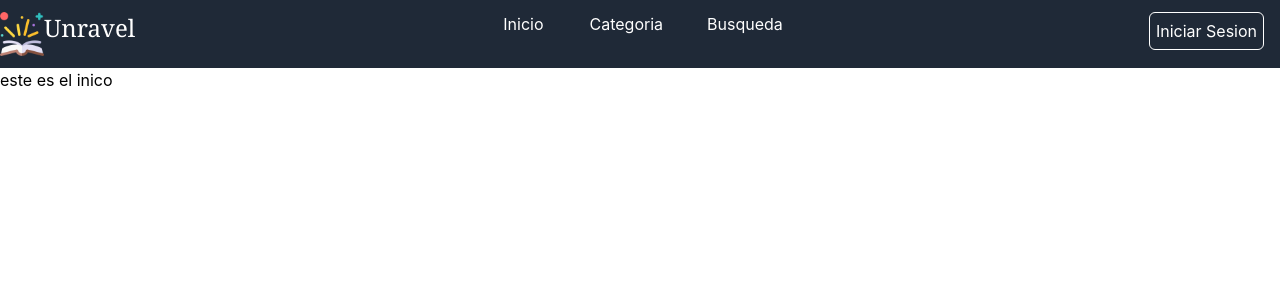
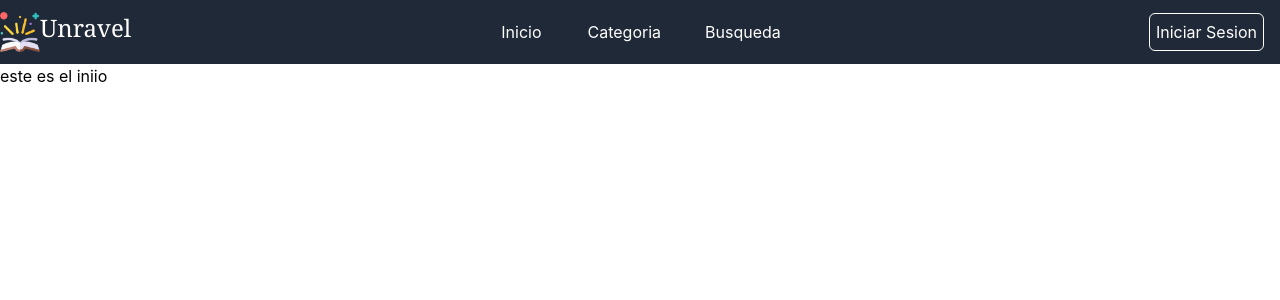
Before and after one commit to Diiegohdez/Dise-oweb, a React (Create React App) app: page / in a window 1280 px wide. Shown: the top 300 px of the page. Built offline with nearby package versions, Linux system fonts and the light colour scheme.

Commit message:
nabvar reposive

```diff
--- a/src/components/Nabvar.jsx
+++ b/src/components/Nabvar.jsx
@@ -2,27 +2,29 @@ import React from 'react';
 import reactDom from 'react-dom';
 import App from '../App';
 import {Link} from 'react-router-dom';
+import Omenu from './Script';
 
 
 const Nabvar = () => {
   return(
     <nav className="bg-gray-800 py-3 relative">
-    <div className="container mx-auto flex px-8 xl:px-0">
-      <div className="flex flex-grow">
+    <div className="container mx-auto flex px-8 xl:px-0 ">
+      <div className="flex flex-grow ">
         <Link className="flex flex-grow"  to='/'>
-        <img className="w-11" src="/lib.png" alt=""/>
+        <img className=" w-10" src="/lib.png" alt=""/>
          <h4 className="text-white text-2xl font-serif  ">Unravel</h4>
         </Link>
 
       </div>
       <div className="flex lg:hidden">
-        <img className="w-9 " src="/Menub.png" alt=""/>
+        <img className="w-9 " src="/Menub.png" alt="" onClick={Omenu}/>
       </div>
 
-      <div id="menu" className="lg:flex  hidden flex-grow justify-between">
-        <div>
-          <Link className="text-white py-2 px-2.5 rounded-md hover:bg-white hover:text-gray-900 lg:mr-7 " to='/'>Inicio</Link>
-          <Link className="text-white py-2 px-2 rounded-md hover:bg-white hover:text-gray-900 lg:mr-7 " to='/Categoria'>Categoria</Link>
+      <div id="menuOpen" className="lg:flex  hidden flex-grow justify-between absolute lg:relative lg:top-0 top-20 left-0  bg-gray-800
+       w-full lg:w-auto items-center py-2 lg:py-0 px-2 sm:px-8 lg:px-0 ">
+        <div className="flex flex-col lg:flex-row mb-8 lg:mb-0">
+          <Link className="text-white py-2 px-2.5 rounded-md hover:bg-white hover:text-gray-900 lg:mr-7 mb-8 lg:mb-0" to='/'>Inicio</Link>
+          <Link className="text-white py-2 px-2 rounded-md hover:bg-white hover:text-gray-900 lg:mr-7 mb-8 lg:mb-0" to='/Categoria'>Categoria</Link>
           <Link className="text-white py-2 px-2 rounded-md hover:bg-white hover:text-gray-900 " to='/Busqueda'>Busqueda</Link>
         </div>
         <div>
@@ -33,6 +35,12 @@ const Nabvar = () => {
 
     </div>
   </nav>
+
+
+
+
+
+
   )
 };
 
--- /dev/null
+++ b/src/components/Script.js
@@ -0,0 +1,12 @@
+import react from "react";
+
+function Omenu(){
+    let menu =document.getElementById('menuOpen');
+    if (menu.classList.contains('hidden')){
+      menu.classList.remove('hidden');
+    }else{
+      menu.classList.add('hidden');
+    }
+  }
+
+export default Omenu;
--- a/src/page/Inicio.jsx
+++ b/src/page/Inicio.jsx
@@ -2,7 +2,7 @@ import React from 'react';
 
 const Inicio = () => {
   return(
-    <div>este es el inico</div>
+    <div>este es el iniio</div>
   )
 }
 
```
Also changed, not shown: public/index.html (+1 -8 lines), src/image/menubb.png (deleted).
